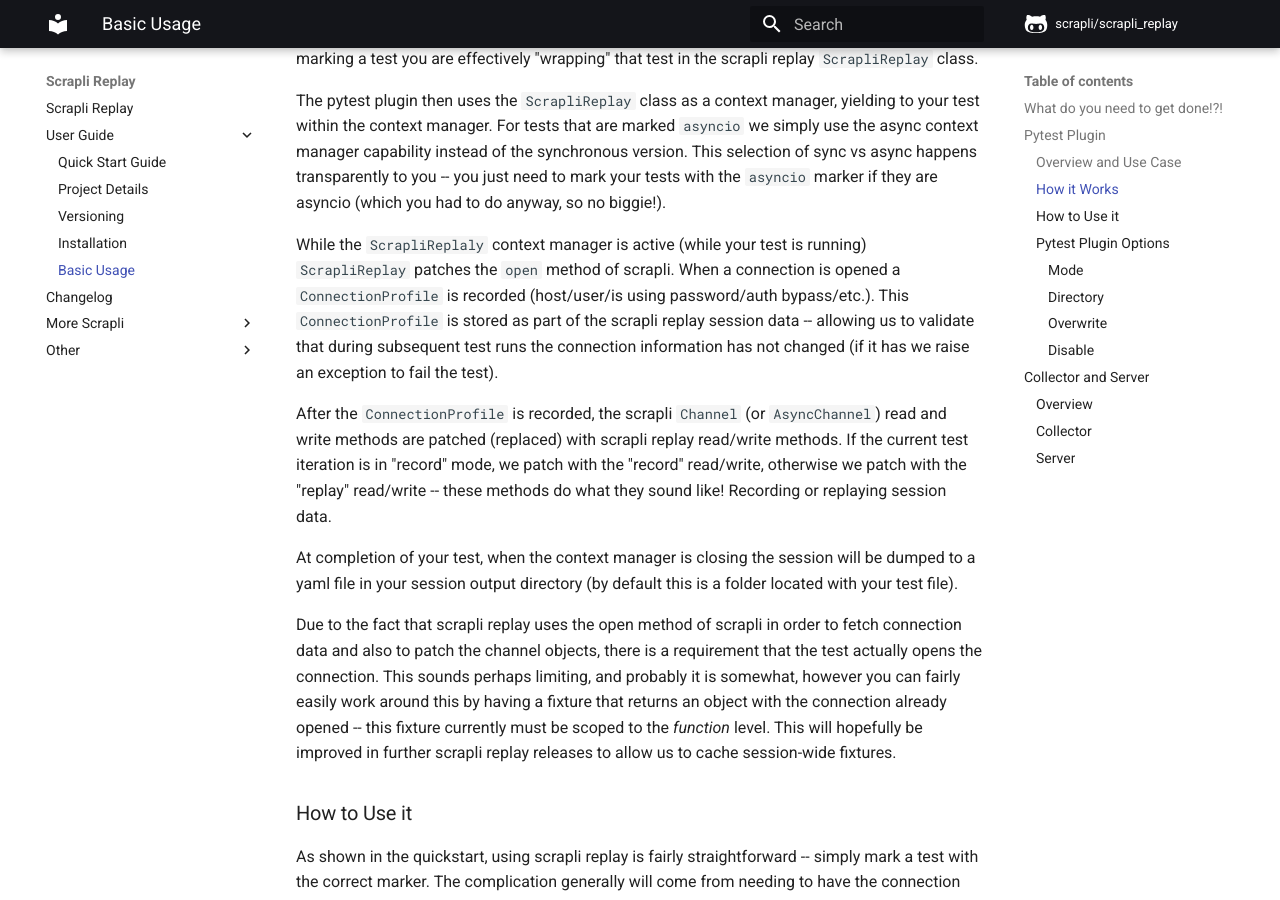
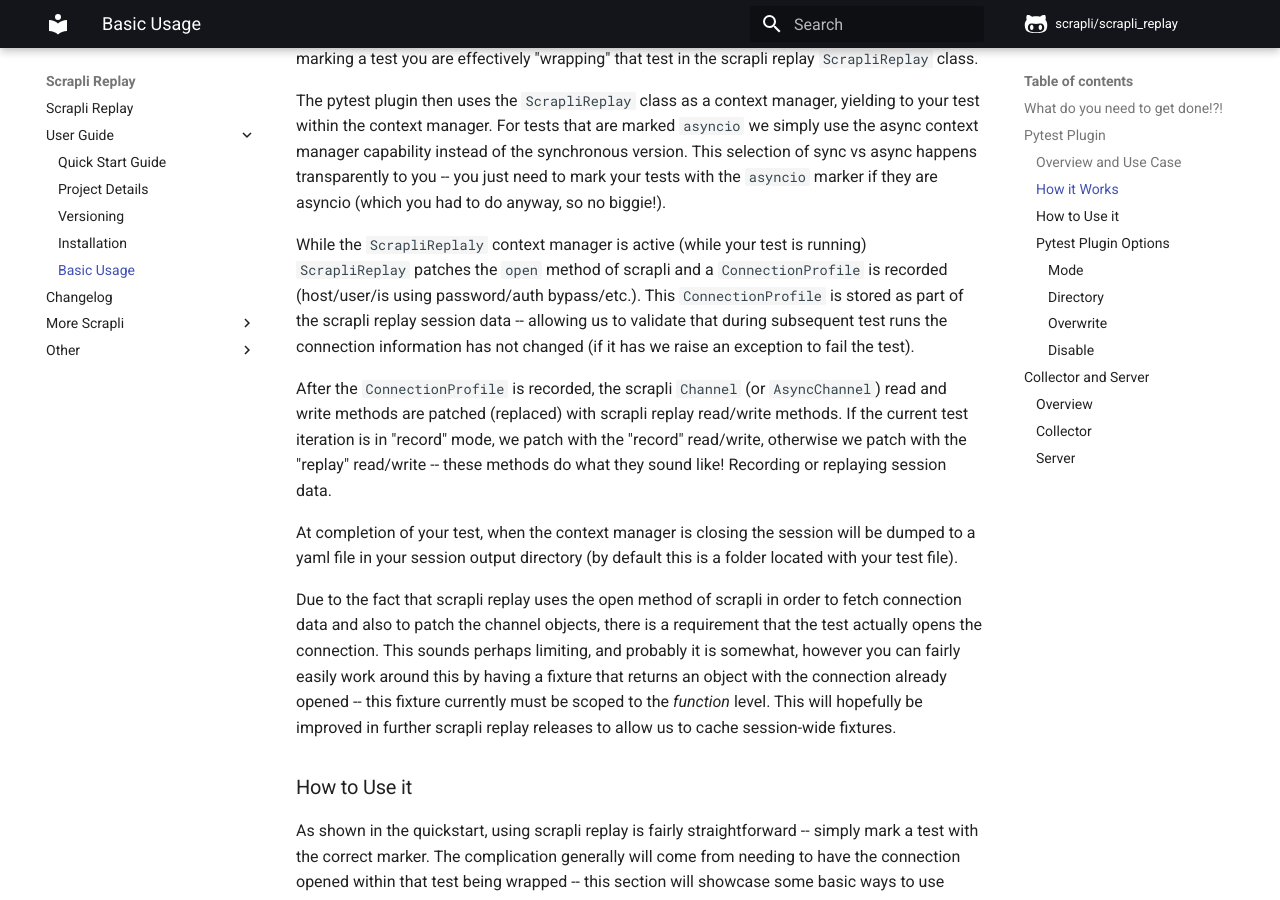
Before and after one commit to scrapli/scrapli_replay, an MkDocs documentation site: the page built from docs/user_guide/basic_usage.md, in a window 1280 px wide and 900 px high, scrolled down 2102 px. Built offline with MkDocs 1.6.1 and Material for MkDocs 9.7.7, drawn with Linux system fonts in a browser that asks for light colours; comment, search, counter and statistics services are not loaded.

Commit message:
dev/doc pins

```diff
--- a/docs/user_guide/basic_usage.md
+++ b/docs/user_guide/basic_usage.md
@@ -96,7 +96,7 @@ synchronous version. This selection of sync vs async happens transparently to yo
 tests with the `asyncio` marker if they are asyncio (which you had to do anyway, so no biggie!).
 
 While the `ScrapliReplaly` context manager is active (while your test is running) `ScrapliReplay` patches the `open`
-method of scrapli. When a connection is opened a `ConnectionProfile` is recorded (host/user/is using password/auth
+method of scrapli and a `ConnectionProfile` is recorded (host/user/is using password/auth
 bypass/etc.). This `ConnectionProfile` is stored as part of the scrapli replay session data -- allowing us to
 validate that during subsequent test runs the connection information has not changed (if it has we raise an
 exception to fail the test).
--- a/requirements-docs.txt
+++ b/requirements-docs.txt
@@ -1,5 +1,5 @@
 pdoc3==0.9.2 ; sys_platform != "win32"
 mkdocs==1.1.2
-mkdocs-material==6.2.8
+mkdocs-material==7.0.3
 mkdocs-material-extensions==1.0.1
 mdx-gh-links==0.2
```
Also changed, not shown: requirements-dev.txt (+4 -4 lines).
